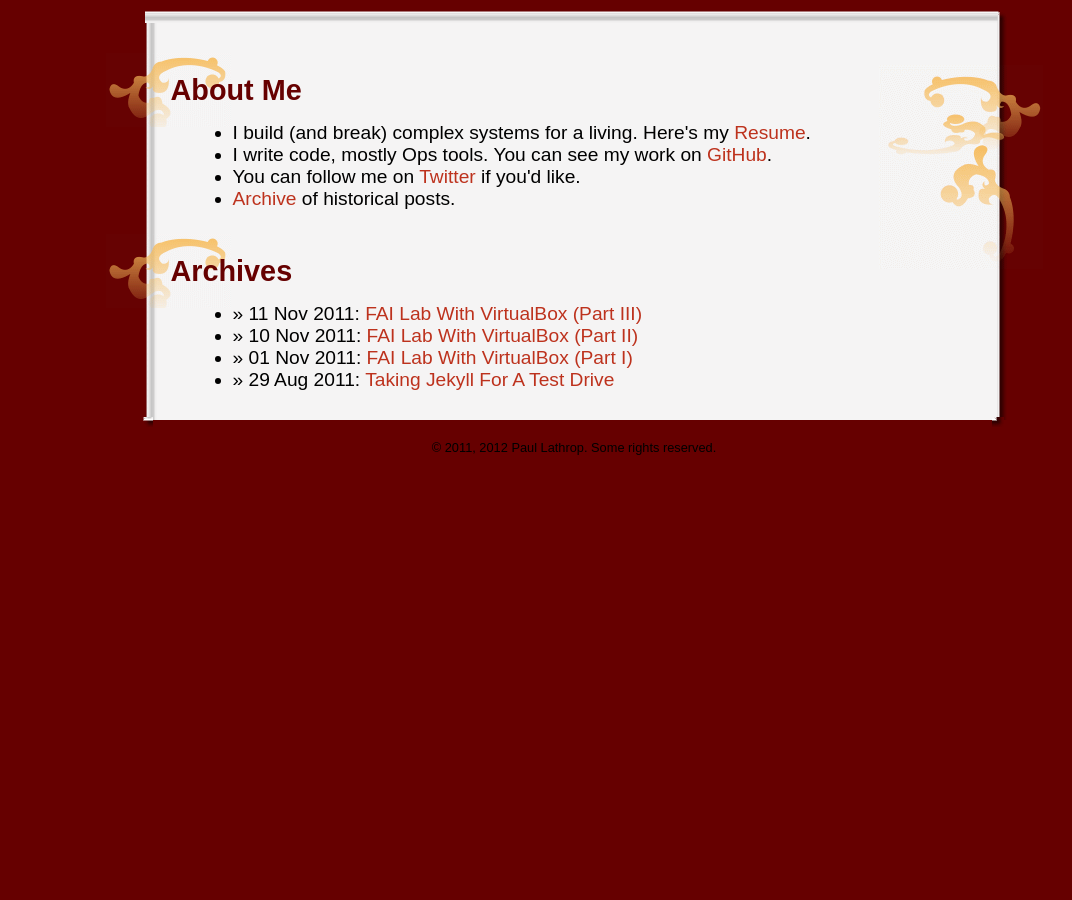
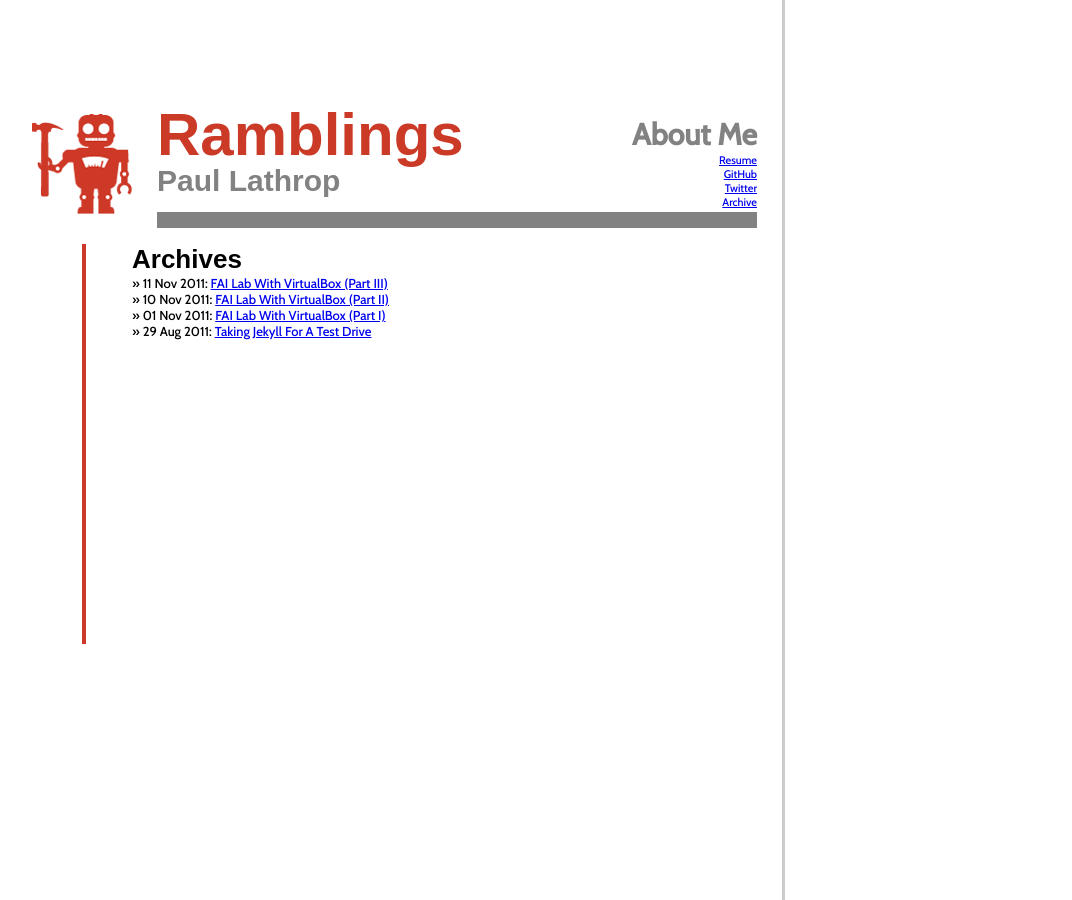
Before and after one commit to plathrop/plathrop.github.io, a Jekyll site: the page built from archive.html, in a window 1280 px wide. Shown: the whole page, without its empty margins (68-1140 px from the left). Built offline with Jekyll 4.4.1, drawn with Linux system fonts in a browser that asks for light colours; some web fonts are replaced; Markdown is read by kramdown in place of the engine named in the settings; comment, search, counter and statistics services are not loaded.

Commit message:
New design! Thanks, Jake!

```diff
--- a/_layouts/master.html
+++ b/_layouts/master.html
@@ -2,41 +2,38 @@
 <html xmlns="http://www.w3.org/1999/xhtml" xml:lang="en" lang="en-us">
   <head>
     <title>Paul Lathrop</title>
+    <link rel="stylesheet" type="text/css"
+          href="http://fonts.googleapis.com/css?family=Cabin:500,500italic|Francois+One">
     <link rel="stylesheet" type="text/css" href="css/master.css">
     <link rel="stylesheet" type="text/css" href="css/syntax.css">
     <link rel="openid.server" href="http://www.myopenid.com/server">
     <link rel="openid.delegate" href="http://plathrop.myopenid.com/">
   </head>
   <body>
-    <div align="center">
-      <div class="outside">
-        <div class="inside">
-          <img src="images/upper_right_corner.gif" class="ur_corner" align="right" />
-          <h1>About Me</h1>
-          <ul id="link_list">
-            <li>I build (and break) complex systems for a living. Here's my <a href="/resume.html">Resume</a>.</li>
-            <li>I write code, mostly Ops tools. You can see my work on <a href="http://github.com/plathrop">GitHub</a>.</li>
-            <li>You can follow me on <a href="http://twitter.com/greytalyn">Twitter</a> if you'd like.</li>
-            <li><a href="/archive.html">Archive</a> of historical posts.</li>
-          </ul>
-          <img src=images/content_bg.gif class=rt_flourish>
+    <div id="right-border">
+      <div id="content-container">
+        <div id="column-1">
+          <img id="robot" src="images/robot.png" align="right">
+          <img id="red-long" src="images/red-long.png">
+        </div>
+        <div id="column-2">
+          <div class="title-block">
+            <h1>Ramblings</h1>
+            <h2>Paul Lathrop</h2>
+          </div>
+        </div>
+        <div id="column-3">
+          <div class="about-block">
+            <h3>About Me</h3>
+            <a href="/resume.html">Resume</a><br/>
+              <a href="http://github.com/plathrop">GitHub</a><br/>
+              <a href="http://twitter.com/greytalyn">Twitter</a><br/>
+              <a href="/archive.html">Archive</a><br/>
+          </div>
+        </div>
+        <div class="post-content">
           {{ content }}
         </div>
       </div>
-      <div class="footer">
-        <span id="bl_corner"><span id="br_corner"><!-- --></span></span>
-        <span id="copyright">© 2011, 2012 Paul Lathrop. Some rights reserved.</span>
-      </div>
-    </div>
-</div>
-<script type="text/javascript">
-  var disqus_shortname = 'plathrop';
-  (function () {
-  var s = document.createElement('script'); s.async = true;
-  s.type = 'text/javascript';
-  s.src = 'http://' + disqus_shortname + '.disqus.com/count.js';
-  (document.getElementsByTagName('HEAD')[0] || document.getElementsByTagName('BODY')[0]).appendChild(s);
-  }());
-</script>
-</body>
+  </body>
 </html>
--- a/archive.html
+++ b/archive.html
@@ -2,10 +2,6 @@
 layout: master
 ---
 <h1>Archives</h1>
-<div id="post_list">
-  <ul class="posts">
-    {% for post in site.posts %}
-    <li>&raquo; {{ post.date | date_to_string }}: <a href="{{ post.url }}">{{ post.title }}</a></li>
-    {% endfor %}
-  </ul>
-</div>
+{% for post in site.posts %}
+&raquo; {{ post.date | date_to_string }}: <a href="{{ post.url }}">{{ post.title }}</a><br/>
+{% endfor %}
--- a/css/master.css
+++ b/css/master.css
@@ -1,122 +1,92 @@
-body {margin:0px;
-      background-color: #600;
-      color: #000000;
-      font-weight: 300;
-      font-family: Arial, Helvetica, sans-serif;
-      font-size: .8 em;
-      text-align:center;
-      scrollbar-base-color: #500;
-      scrollbar-track-color: #300;
-      scrollbar-face-color: #BD321D;
-      scrollbar-highlight-color: ##EEAD53;
-      scrollbar-3dlight-color: ##EEAD53;
-      scrollbar-darkshadow-color: #600;
-      scrollbar-shadow-color: #400;
-      scrollbar-arrow-color: #300;}
+body {
+    margin: 0px;
+    padding: 0px;
+    font-family: 'Cabin', sans-serif;
+    font-size: 13px;
+    color: #000000;
+}
 
-#post_list, #link_list {font-size: 1.2em;}
+#right-border {
+    border-right: 3px solid rgb(204,204,204);
+    width: 850px;
+    height: 900px;
+}
 
-.left_align {width: 50%;
-             float: left;}
+#content-container {
+    position: absolute;
+    float: left;
+    top: 100px;
+    left: 50px;
+    width: 850px;
+}
 
-.right_align {width: 50%;
-              text-align: right;
-              float: right;}
+#column-1 {
+    margin-left: 50px;
+    width: 100px;
+    height: 128px;
+}
 
-.highlight {overflow: scroll;}
+#robot {
+    position: relative;
+    top: 14px;
+    text-align: right;
+}
 
-a:link { color: #bd321d; text-decoration: none; }
-a:visited {color:#600; text-decoration: none; }
-a:hover { color:#EEAD53; }
+#red-long {
+    position: absolute;
+    top: 144px;
+    left: 100px;
+}
 
-H1, H2, H3, H4, H5, H6 {font-weight: heavy;
-                        font-family: Arial, Helvetica, sans-serif;
-                        color: #600;
-                        position:relative;
-	                z-index:5;}
+#column-2 {
+    position: absolute;
+    top: 0px;
+    left: 150px;
+    margin-left: 25px;
+    width: 350px;
+    height: 112px;
+    border-bottom: 16px solid rgb(130,130,130);
+}
 
-H1 {font-size: 1.8em;
-    width:780px;
-    position:relative;
-    background-color:transparent;
-    background-image:url(../images/head1_bg.gif);
-    background-repeat:no-repeat;
-    background-position:left bottom;
-    left:-87px;
-    padding-left:65px;
-    padding-top:25px;
-    padding-bottom:20px;
-    margin-bottom:-24px;}
+h1, h2 {
+    margin: 0px;
+    font-family: 'Francois One', sans-serif;
+}
 
-H2 {font-size: 1.2em;
-    color:#300;}
+.title-block h1 {
+    font-size: 60px;
+    color: rgb(203,58,39);
+    height: 64px;
+}
 
-H3 {font-size: 1em;
-    color:#300;}
+.title-block h2 {
+    font-size: 30px;
+    color: rgb(130,130,130);
+}
 
-.outside{width:865px;
-	 position:relative;
-	 z-index:1;
-	 background-color:#600;
-	 background-image:url(../images/background.gif);
-	 background-repeat:repeat-y;
-	 background-position: top left;
-	 margin-top:10px;
-	 text-align:left;
-	 margin-left:10px;}
+#column-3 {
+    position: absolute;
+    top: 0px;
+    left: 500px;
+    width: 275px;
+    height: 112px;
+    border-bottom: 16px solid rgb(130,130,130);
+}
 
-.rt_flourish{position:absolute;
-	     z-index:4;
-	     align:right;
-	     right:0px;
-	     margin-right:-34px;
-	     margin-top:-195px;}
+.about-block {
+    text-align: right;
+    font-size: 11px;
+}
 
-html>body .rt_flourish {margin-right:-39px;
-                        margin-top:-165px;}
+.about-block h3 {
+    margin: 16px 0px 0px 0px;
+    font-size: 30px;
+    color: rgb(130,130,130);
+}
 
-.inside{position:relative;
-	z-index:2;
-	background-color:transparent;
-	background-image:url(../images/top.gif);
-	background-repeat:repeat-x;
-	background-position:top left;
-	margin:0px;
-	margin-right:6px;
-	text-align:left;
-	padding:20px;
-	padding-left:48px;
-	padding-bottom:10px;}
-
-.ur_corner{position:relative;
-	   left:23px;
-           top:-20px;
-	   z-index:3;
-	   display:block;
-	   height:13px;
-	   width:12px;
-	   margin-bottom:-13px;}
-
-strong { font-weight:bold; }
-
-#bl_corner, #br_corner{
-    display:block;
-    position:relative;
-    height:10px;
-    margin:0;
-    padding:0;
-    z-index:9;}
-
-#bl_corner{
-    text-align:left;
-    background:url(../images/bottom_left_corner.gif) bottom left no-repeat transparent;
-    top:-13px;left:-5px;width:862px;}
-
-#br_corner{
-    text-align:right;
-    background:url(../images/bottom_right_corner.gif) bottom right no-repeat transparent;}
-
-.footer{font-size: .8em;
-        width:855px;
-	padding:10px 0 10px 0;
-	margin-left:4px;position:relative;display:block;}
+.post-content {
+    position: relative;
+    left: 150px;
+    top: 16px;
+    width: 625px;
+}
--- a/css/syntax.css
+++ b/css/syntax.css
@@ -1,4 +1,6 @@
-.highlight  { background: #ffffff; }
+.highlight  { background: #ffffff;
+              overflow-x: auto;
+              border: 1px solid rgb(204,204,204); }
 .highlight .lineno { background: #dddddd; }
 .highlight .c { color: #999988; font-style: italic } /* Comment */
 .highlight .err { color: #a61717; background-color: #e3d2d2 } /* Error */
```
Also changed, not shown: _layouts/post.html (+31 -17 lines), images/red-long.png (added), images/robot.png (added).
